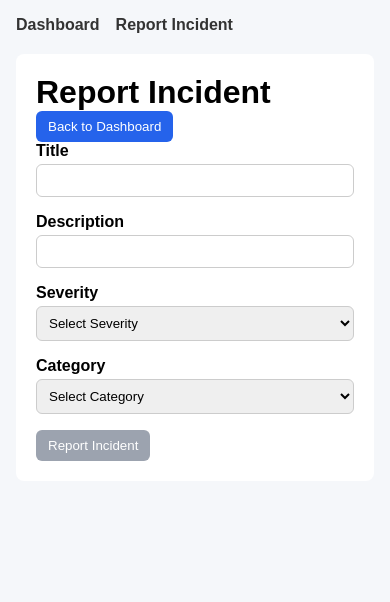
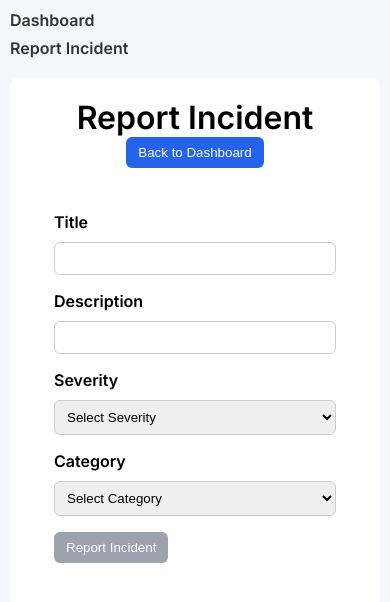
Before and after one commit to AnastasiaCherniakh/incident-management-dashboard, a React (Vite) app: page /report in a window 390 px wide. Shown: the top 602 px of the page. Built offline with nearby package versions, Linux system fonts and the light colour scheme.

Commit message:
feat: improve form layout and styling

```diff
--- a/index.html
+++ b/index.html
@@ -3,6 +3,7 @@
   <head>
     <meta charset="UTF-8" />
     <link rel="icon" type="image/svg+xml" href="/vite.svg" />
+    <link href="https://fonts.googleapis.com/css2?family=Inter:wght@400;500;600&display=swap" rel="stylesheet">
     <meta name="viewport" content="width=device-width, initial-scale=1.0" />
     <title>incident-management-dashboard</title>
   </head>
--- a/src/App.css
+++ b/src/App.css
@@ -6,7 +6,7 @@
 }
 
 body {
-  font-family: Arial, sans-serif;
+  font-family: 'Inter', sans-serif;;
   background-color: #f5f7fa;
 }
 
@@ -62,6 +62,7 @@ button:disabled {
 
 /* Inputs */
 input, select {
+  margin-top: 6px;
   padding: 8px;
   border: 1px solid #ccc;
   border-radius: 6px;
@@ -110,3 +111,48 @@ form > div {
 .incident-table tr:hover{
   background-color: #f9fafb;
 }
+
+.form-page {
+  display: flex;
+  flex-direction: column;
+  align-items: center;
+}
+
+.form-header {
+  margin-bottom: 20px;
+}
+
+.form-wrapper {
+  width: 100%;
+  max-width: 500px;
+}
+
+.incident-form {
+  width: 100%;
+  padding: 24px;
+  border-radius: 10px;
+}
+
+.incident-form p {
+  margin-top: 4px;
+  font-size: 14px
+}
+
+.incident-form p:first-of-type {
+  color: #16a34a;
+}
+
+@media (max-width: 600px) {
+  .controls {
+    flex-direction: column;
+  }
+
+  .navbar {
+    flex-direction: column;
+    gap: 8px;
+  }
+
+  .app-container {
+    padding: 10px;
+  }
+}
--- a/src/components/IncidentForm.tsx
+++ b/src/components/IncidentForm.tsx
@@ -69,7 +69,7 @@ export default function IncidentForm({ onSubmit }: Props) {
 
 
     return (
-        <form onSubmit={handleSubmit}>
+        <form onSubmit={handleSubmit} className="incident-form">
             <div>
                 {success && (
                     <p>{success}</p>
--- a/src/pages/ReportIncidentPage.tsx
+++ b/src/pages/ReportIncidentPage.tsx
@@ -9,12 +9,18 @@ export default function ReportIncidentPage() {
     const { addIncident } = useIncidents();
 
     return (
-        <div>
+        <div className="form-page">
             <h1>Report Incident</h1>
-            <Link to="/">
-                <button>Back to Dashboard</button>
-            </Link>
-            <IncidentForm onSubmit={addIncident} />
+
+            <div className="form-header">
+                <Link to="/">
+                    <button>Back to Dashboard</button>
+                </Link>
+            </div>
+
+            <div className="form-wrapper">
+                <IncidentForm onSubmit={addIncident} />
+            </div>
         </div>
     )
 }
```
